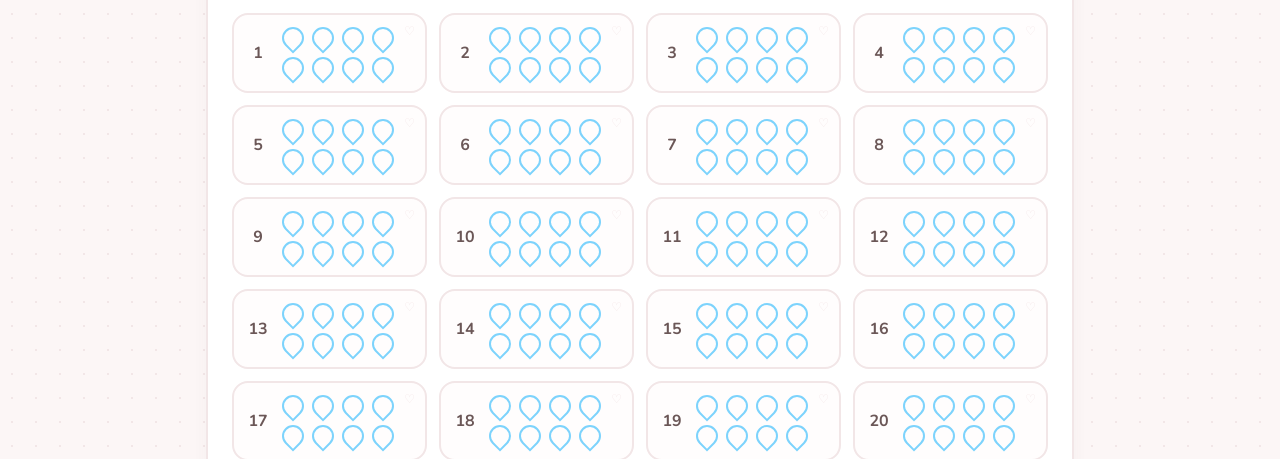
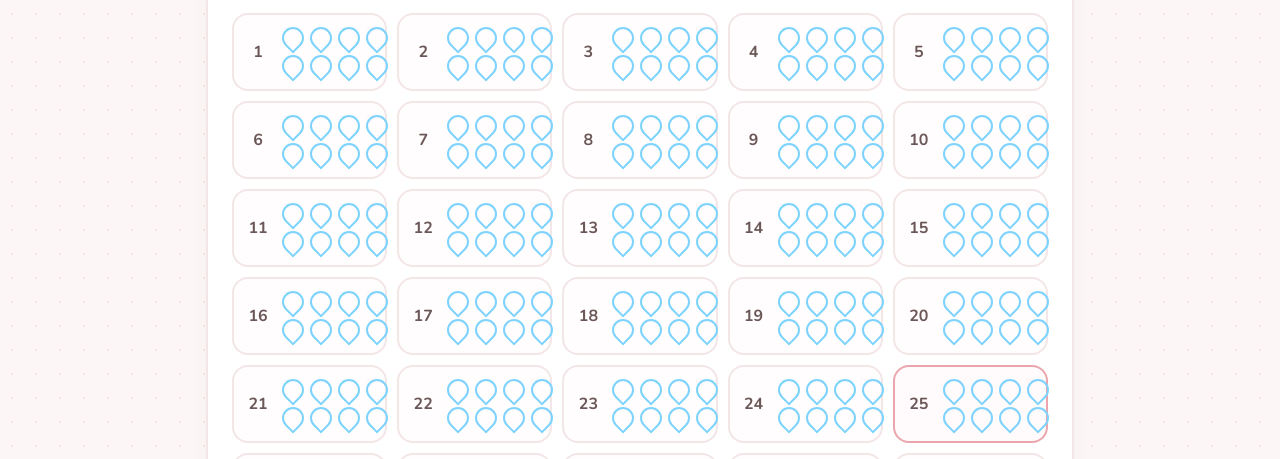
Before and after one commit to mariasorok/my-soft-tracker, a plain HTML site: page index.html in a window 1280 px wide. Shown: the part 286-745 px from the top of the page. Drawn offline with Linux system fonts and the light colour scheme.

Commit message:
Add files via upload

```diff
--- a/index.html
+++ b/index.html
@@ -129,7 +129,7 @@
   .month-nav button:hover { color: var(--pink-dark); }
   .month-nav .title { margin: 0; min-width: 150px; text-align: center; }
 
-  .days-grid { display: grid; grid-template-columns: repeat(auto-fill, minmax(170px, 1fr)); gap: 12px; }
+  .days-grid { display: grid; grid-template-columns: repeat(auto-fill, minmax(150px, 1fr)); gap: 10px; }
   .day-card {
     border: 2px solid var(--border-color); border-radius: 16px; padding: 12px;
     position: relative; background: #fffdfd; transition: all 0.2s;
@@ -141,12 +141,19 @@
   .day-heart { position: absolute; top: 8px; right: 10px; font-size: 12px; color: var(--border-color); }
   .day-card.done .day-heart { color: var(--pink-main); }
 
-  .drops-grid { display: grid; grid-template-columns: repeat(4, 1fr); gap: 8px; justify-items: center; }
+    .drops-grid {
+    display: grid;
+    grid-template-columns: repeat(4, 22px);
+    gap: 6px;
+    justify-content: center;
+    align-items: center;
+  }
   .drop {
     width: 22px; height: 22px; border-radius: 50% 50% 50% 0;
     transform: rotate(-45deg); border: 2.5px solid var(--blue-main);
     cursor: pointer; transition: all 0.15s; background: transparent;
     position: relative; overflow: hidden;
+    flex-shrink: 0; /* запрещает капельке сжиматься или растягиваться */
   }
   .drop:hover { background: var(--blue-light); }
   .drop .water-fill {
```
